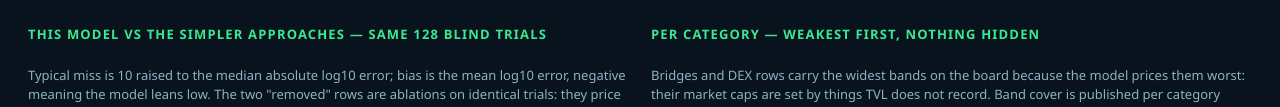
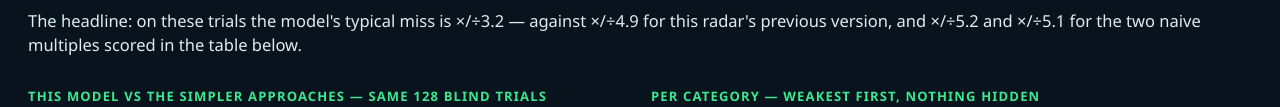
Before and after one commit to Ash9at/makefun-token-radar-01, a plain HTML site: page dashboard/index.html in a window 1280 px wide. Shown: the part 910-1017 px from the top of the page. Drawn offline with Linux system fonts and the light colour scheme; a script that the page names is missing.

Commit message:
Cycle 5 (post-audit): final hostile pairwise critique — verdict holds; accuracy view gains a plain-language headline line above the stat cards, weak figures untouched; two layout attacks rejected with reasons in NOTES

```diff
--- a/dashboard/app.css
+++ b/dashboard/app.css
@@ -159,6 +159,7 @@ body.accuracy-mode #accuracy { margin-top: 14px; }
 
 /* accuracy section */
 .acc-stats { display: flex; flex-wrap: wrap; gap: 12px; margin-bottom: 16px; }
+.acc-lead { font-size: 16.5px; line-height: 1.45; color: var(--ink); margin: 4px 0 14px; }
 .acc-cols { display: grid; grid-template-columns: 1fr 1fr; gap: 22px; align-items: start; }
 .acc-h { margin: 0 0 8px; font-size: 13px; text-transform: uppercase; letter-spacing: 0.09em; color: var(--phosphor); }
 .acc-box .acc-h:not(:first-child) { margin-top: 18px; }
--- a/dashboard/index.html
+++ b/dashboard/index.html
@@ -87,6 +87,7 @@
   <section class="live" id="accuracy">
     <h2>Model accuracy — the model, graded on protocols it priced blind</h2>
     <p class="live-note">A leave-one-out backtest inside this snapshot: each of the 128 protocols whose token already trades was removed from the peer set, priced by the model exactly as a pre-token protocol is priced, and compared with the market cap it actually carries. Inside every trial the peer set, its medians and the size slope are refitted from scratch without the subject; only the model's constants are fixed across trials. Fifteen further rows record a token at a $0 market cap — no price to predict against — and are excluded as subjects. The bands on the board come from these trials: each row carries the interquartile range of the model's own errors for its pricing set — the set's own range when it has at least 8 blind trials, the global range otherwise (the "own-band pricing only" filter above shows just the rows carrying their own). Band coverage is measured leave-self-out: each trial's band is rebuilt without that trial before checking whether its actual cap fell inside.</p>
+    <p class="acc-lead">The headline: on these trials the model's typical miss is ×/÷3.2 — against ×/÷4.9 for this radar's previous version, and ×/÷5.2 and ×/÷5.1 for the two naive multiples scored in the table below.</p>
     <div class="acc-stats" id="acc-stats"></div>
     <div class="acc-cols">
       <div class="acc-box">
```
Also changed, not shown: screenshots/2-accuracy.jpg, 1 other file.
